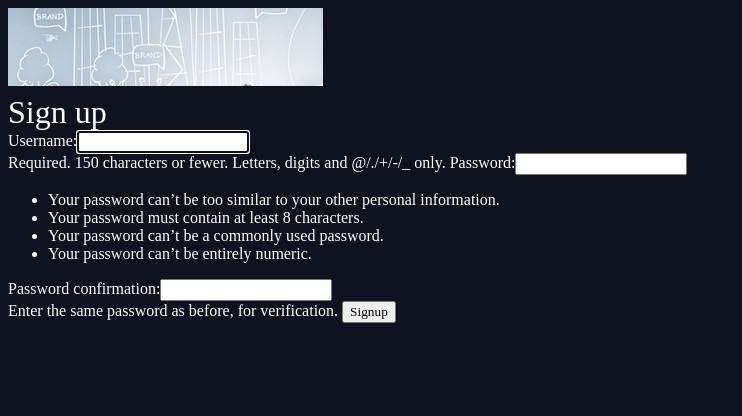
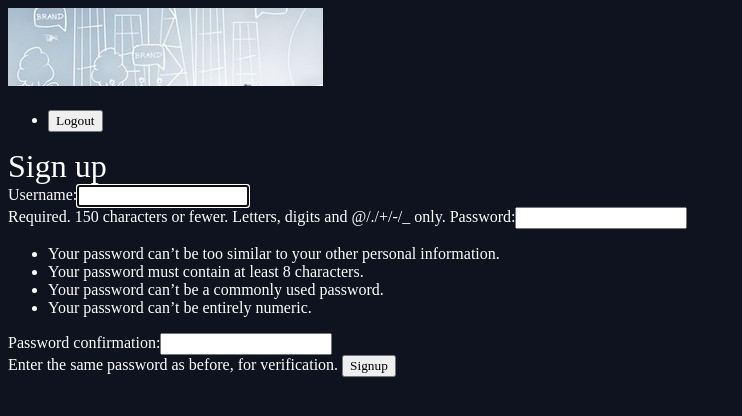
Before and after one commit to WillDera/djangosite, a Django app: page /accounts/signup/ in a window 1280 px wide. Shown: the top 416 px of the page, without its empty margins (0-742 px from the left). Run offline with Django 3.2, Linux system fonts and the light colour scheme.

Commit message:
Logout Feature 🚀
Implemented logout feature

- Automatically logs the user out of the
  application

```diff
--- a/accounts/urls.py
+++ b/accounts/urls.py
@@ -6,4 +6,5 @@ app_name = 'accounts'
 urlpatterns = [
     path('signup/', views.signup_view, name='signup'),
     path('login/', views.login_view, name='login'),
+    path('logout/', views.logout_view, name='logout'),
 ]
--- a/accounts/views.py
+++ b/accounts/views.py
@@ -1,6 +1,6 @@
 from django.shortcuts import render, redirect
 from django.contrib.auth.forms import UserCreationForm, AuthenticationForm
-from django.contrib.auth import login
+from django.contrib.auth import login, logout
 
 # Create your views here.
 def signup_view(request):
@@ -37,3 +37,8 @@ def login_view(request):
     else:
         form = AuthenticationForm
     return render(request, 'accounts/login.html', {'form':form})
+
+def logout_view(request):
+    if request.method == 'POST':
+        logout(request)
+        return redirect('djangoblog:article')
--- a/templates/base_layout.html
+++ b/templates/base_layout.html
@@ -11,6 +11,16 @@
 <body>
     <header>
         <h1><a href="{% url 'djangoblog:article' %}"><img src="{% static '/djangoblog/logo.jpg' %}"/></a></h1>
+        <nav>
+            <ul>
+                <li>
+                    <form class="logout-link" action="{% url 'accounts:logout' %}" method="post">
+                        {% csrf_token %}
+                        <button type="submit">Logout</button>
+                    </form>
+                </li>
+            </ul>
+        </nav>
     </header>
     <div class="wrapper">
         {% block content %}
```
